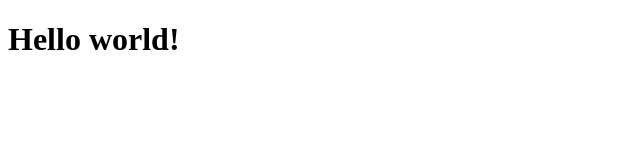
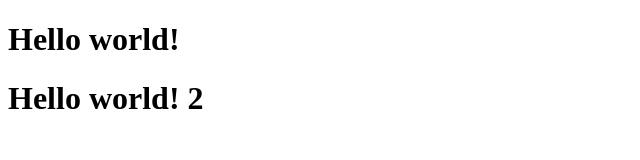
Before and after one commit to aathikumar12107/2.0, a plain HTML site: page index.html in a window 1280 px wide. Shown: the whole page, without its empty margins (0-640 px from the left). Drawn offline with Linux system fonts and the light colour scheme.

Commit message:
Update index.html
by kk

```diff
--- a/index.html
+++ b/index.html
@@ -7,5 +7,7 @@
 </head>
 <body>
     <h1>Hello world!</h1>
+    <h1>Hello world! 2</h1>
+
 </body>
 </html>
```
